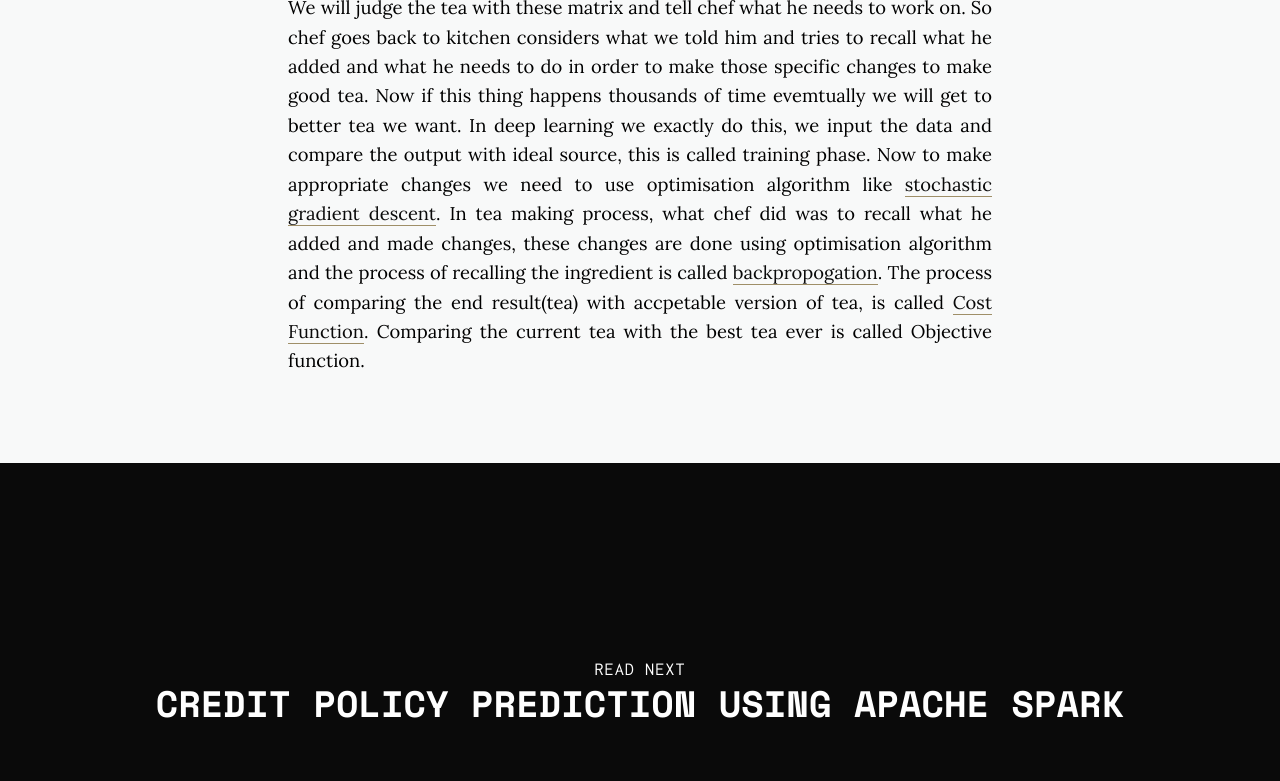
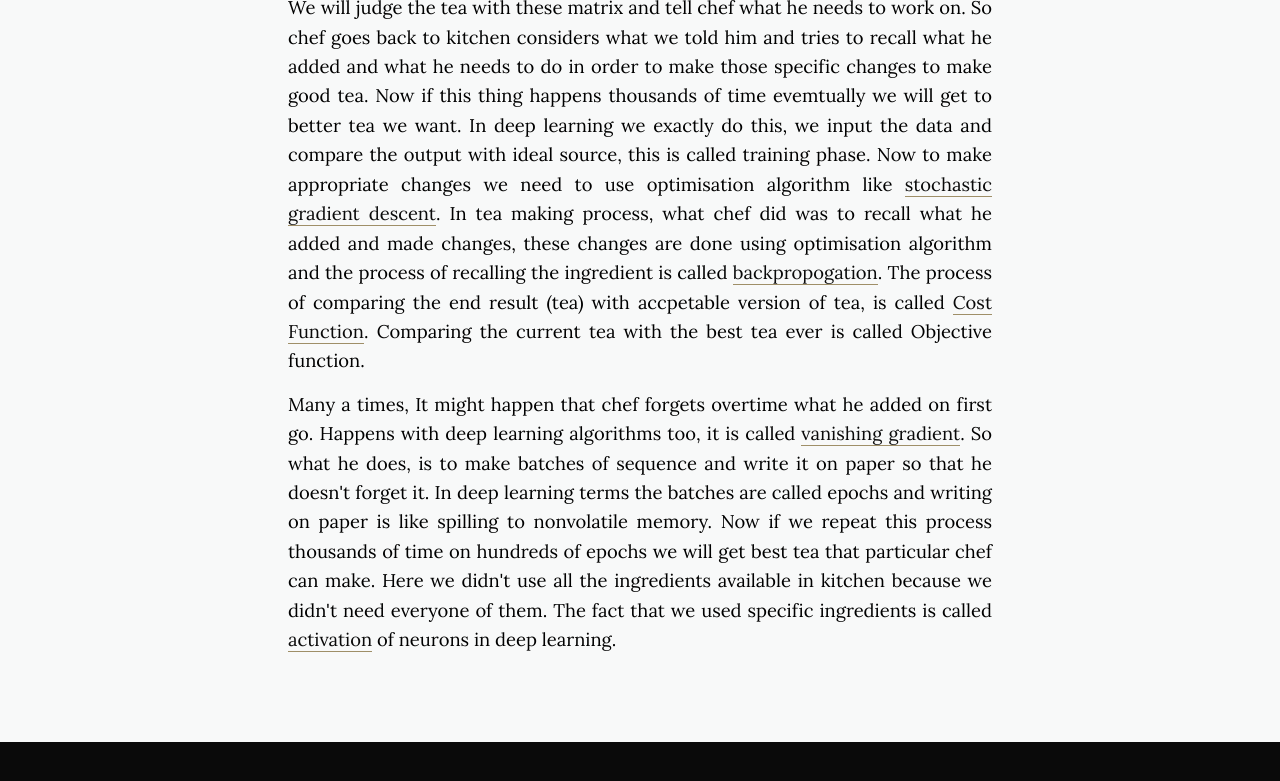
Before and after one commit to daftengineer/daftengineer.github.io, a Jekyll site: the page built from _posts/2018-07-02-deeplearning-chai.markdown, in a window 1280 px wide and 900 px high, scrolled down 1565 px. Shown: the top 781 px of the window. Built offline with Jekyll 4.4.1, drawn with Linux system fonts in a browser that asks for light colours; nearby versions of some CDN libraries.

Commit message:
Update 2018-07-02-deeplearning-chai.markdown

```diff
--- a/_posts/2018-07-02-deeplearning-chai.markdown
+++ b/_posts/2018-07-02-deeplearning-chai.markdown
@@ -8,17 +8,29 @@
 ---
 
 <div style="color:black;"><p></p>
-  <p style="text-align:justify;">Deep Learning is most consequential algorithm of 21<sup>st</sup> century, there is no doubt about it but majority of newcomers in Machine learning field, find it really hard to grasp the concept of it. Here is just a small post in which I would like to explain the basics of deep learning and little bit of the detail about future of it, all with the example of making a tea. This might be alot more intuitive than a typical architectural example used by most of books out in market</p>
-  <p style="text-align:justify;">Here I have oversimplified the concept but the gist of it is accurate</p>
-  <p style="text-align:justify;">We do optimisation in every decision of our life. In layman's term optimisation is trade off. We do trade off between work or life, spending or saving, present benefits vs future benefits etc. Now, to get the best results, we need to find the balance among all these. In a nutshell, all the machine learning algorithms are optimising the result we have got to the result we want. Now we are clear on what is optimisation and what is the goal of machine learning algorithm, now we can start with deep learning</p>
-  <p style="text-align:justify;">Imagine we are making world's best tea and we are given whole kitchen, full of all ingredients, whether we need them or not for making tea. Now imagine, Person who is making tea doesn't know what all ingredients are for and how much to use them. Only way to know the ingredients is by tasting the tea made by him. Now chef would mix random things and give it to us and we will say whether it was good of bad. We have list of things, we want from a tea to have in order to consider it the best. those things are:</p>
+  <p style="text-align:justify;">
+    Deep Learning is most consequential algorithm of 21<sup>st</sup> century, there is no doubt about it but majority of newcomers in Machine learning field, find it really hard to grasp the concept of it. Here is just a small post in which I would like to explain the basics of deep learning and little bit of the detail about future of it, all with the example of making a tea. This might be alot more intuitive than a typical architectural example used by most of books out in market
+  </p>
+  <p style="text-align:justify;">
+    Here I have oversimplified the concept but the gist of it is accurate
+  </p>
+  <p style="text-align:justify;">
+    We do optimisation in every decision of our life. In layman's term optimisation is trade off. We do trade off between work or life, spending or saving, present benefits vs future benefits etc. Now, to get the best results, we need to find the balance among all these. In a nutshell, all the machine learning algorithms are optimising the result we have got to the result we want. Now we are clear on what is optimisation and what is the goal of machine learning algorithm, now we can start with deep learning
+  </p>
+  <p style="text-align:justify;">
+    Imagine we are making world's best tea and we are given whole kitchen, full of all ingredients, whether we need them or not for making tea. Now imagine, Person who is making tea doesn't know what all ingredients are for and how much to use them. Only way to know the ingredients is by tasting the tea made by him. Now chef would mix random things and give it to us and we will say whether it was good of bad. We have list of things, we want from a tea to have in order to consider it the best. those things are:
+  </p>
   <ul>
     <li>Color</li>
     <li>Taste</li>
     <li>Consistency</li>
     <li>Temperature</li>
   </ul>
- <p style="text-align:justify;">We will judge the tea with these matrix and tell chef what he needs to work on. So chef goes back to kitchen considers what we told him and tries to recall what he added and what he needs to do in order to make those specific changes to make good tea. Now if this thing happens thousands of time evemtually we will get to better tea we want. In deep learning we exactly do this, we input the data and compare the output with ideal source, this is called training phase. Now to make appropriate changes we need to use optimisation algorithm like <a href="https://en.wikipedia.org/wiki/Stochastic_gradient_descent">stochastic gradient descent</a>. In tea making process, what chef did was to recall what he added and made changes, these changes are done using optimisation algorithm and the process of recalling the ingredient is called <a href="https://en.wikipedia.org/wiki/Backpropagation">backpropogation</a>. The process of comparing the end result(tea) with accpetable version of tea, is called <a href="https://en.wikipedia.org/wiki/Loss_function">Cost Function</a>. Comparing the current tea with the best tea ever is called Objective function.</p>
-  <p style="text-align:justify;"></p>
+ <p style="text-align:justify;">
+   We will judge the tea with these matrix and tell chef what he needs to work on. So chef goes back to kitchen considers what we told him and tries to recall what he added and what he needs to do in order to make those specific changes to make good tea. Now if this thing happens thousands of time evemtually we will get to better tea we want. In deep learning we exactly do this, we input the data and compare the output with ideal source, this is called training phase. Now to make appropriate changes we need to use optimisation algorithm like <a href="https://en.wikipedia.org/wiki/Stochastic_gradient_descent">stochastic gradient descent</a>. In tea making process, what chef did was to recall what he added and made changes, these changes are done using optimisation algorithm and the process of recalling the ingredient is called <a href="https://en.wikipedia.org/wiki/Backpropagation">backpropogation</a>. The process of comparing the end result (tea) with accpetable version of tea, is called <a href="https://en.wikipedia.org/wiki/Loss_function">Cost Function</a>. Comparing the current tea with the best tea ever is called Objective function.
+  </p>
+  <p style="text-align:justify;">
+    Many a times, It might happen that chef forgets overtime what he added on first go. Happens with deep learning algorithms too, it is called <a href="https://en.wikipedia.org/wiki/Vanishing_gradient_problem">vanishing gradient</a>. So what he does, is to make batches of sequence and write it on paper so that he doesn't forget it. In deep learning terms the batches are called epochs and writing on paper is like spilling to nonvolatile memory. Now if we repeat this process thousands of time on hundreds of epochs we will get best tea that particular chef can make. Here we didn't use all the ingredients available in kitchen because we didn't need everyone of them. The fact that we used specific ingredients is called <a href="https://en.wikipedia.org/wiki/Activation_function">activation</a> of neurons in deep learning.
+  </p>
 
 </div>
```
